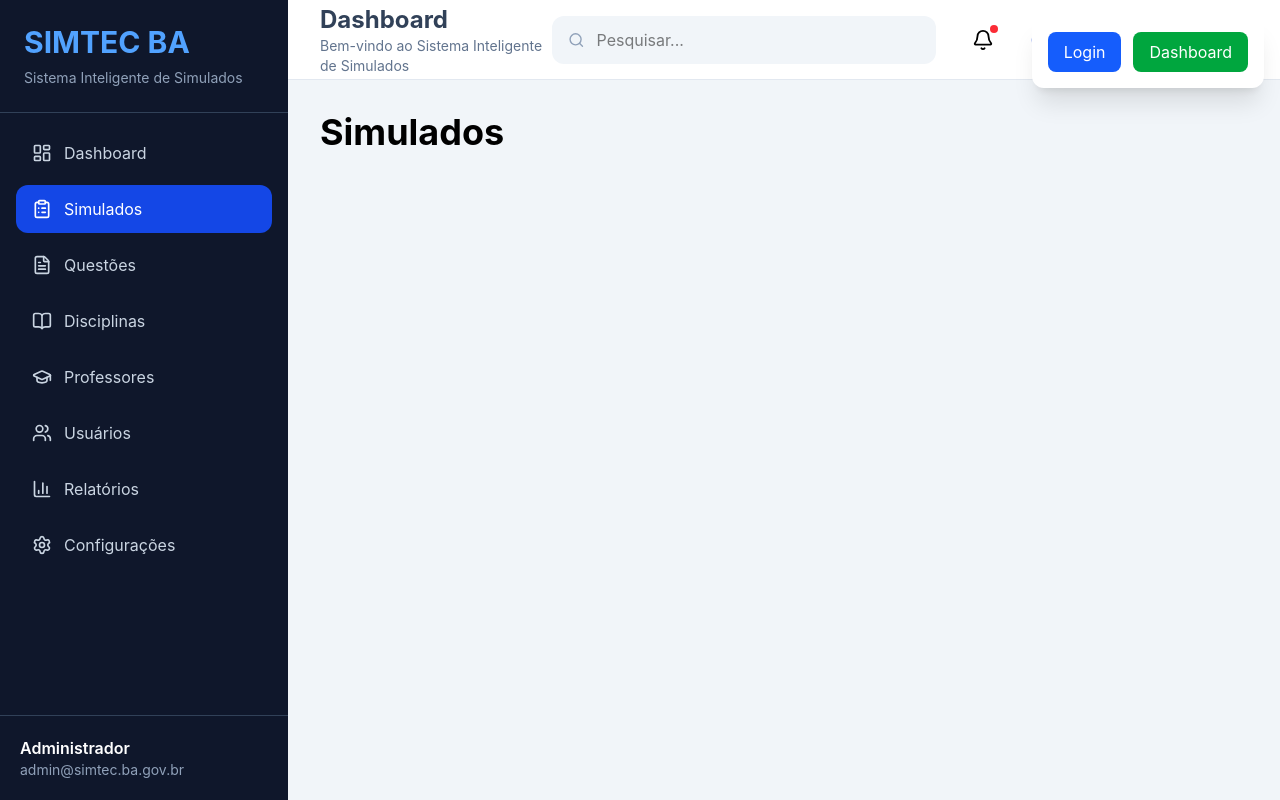
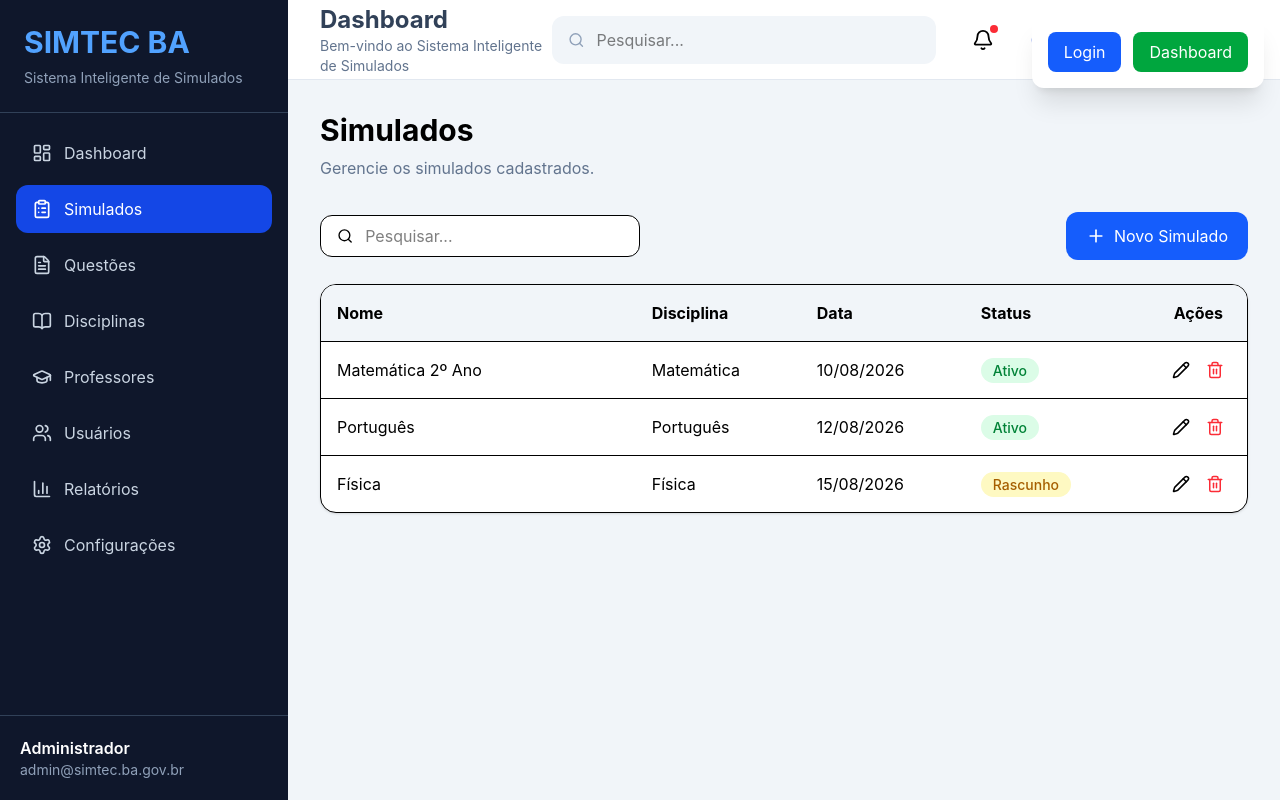
Before and after one commit to devsanclei/projeto-simtec-ba, a React (Vite) app: page /simulados in a window 1280 px wide. Built offline with nearby package versions, Linux system fonts and the light colour scheme; the HTML template or start-up script is replaced by a standard one.

Commit message:
feat(simulados): implementa tela inicial de gerenciamento de simulados

```diff
--- /dev/null
+++ b/src/components/simulados/SimuladosTable.jsx
@@ -0,0 +1,99 @@
+import { Pencil, Trash2 } from "lucide-react";
+import StatusBadge from "./StatusBadge";
+
+const simulados = [
+  {
+    id: 1,
+    nome: "Matemática 2º Ano",
+    disciplina: "Matemática",
+    data: "10/08/2026",
+    status: "Ativo",
+  },
+  {
+    id: 2,
+    nome: "Português",
+    disciplina: "Português",
+    data: "12/08/2026",
+    status: "Ativo",
+  },
+  {
+    id: 3,
+    nome: "Física",
+    disciplina: "Física",
+    data: "15/08/2026",
+    status: "Rascunho",
+  },
+];
+
+export default function SimuladosTable() {
+  return (
+    <div className="bg-white rounded-2xl shadow border overflow-hidden">
+
+      <table className="w-full">
+
+        <thead className="bg-slate-100">
+
+          <tr>
+
+            <th className="text-left p-4">Nome</th>
+            <th className="text-left">Disciplina</th>
+            <th className="text-left">Data</th>
+            <th className="text-left">Status</th>
+            <th className="text-center">Ações</th>
+
+          </tr>
+
+        </thead>
+
+        <tbody>
+
+          {simulados.map((simulado) => (
+
+            <tr key={simulado.id} className="border-t">
+
+              <td className="p-4">{simulado.nome}</td>
+
+              <td>{simulado.disciplina}</td>
+
+              <td>{simulado.data}</td>
+
+              <td>
+
+                <StatusBadge status={simulado.status} />
+
+              </td>
+
+              <td>
+
+                <div className="flex justify-center gap-4">
+
+                  <button>
+
+                    <Pencil size={18} />
+
+                  </button>
+
+                  <button>
+
+                    <Trash2
+                      size={18}
+                      className="text-red-500"
+                    />
+
+                  </button>
+
+                </div>
+
+              </td>
+
+            </tr>
+
+          ))}
+
+        </tbody>
+
+      </table>
+
+    </div>
+  );
+}
--- /dev/null
+++ b/src/components/simulados/StatusBadge.jsx
@@ -0,0 +1,16 @@
+export default function StatusBadge({ status }) {
+
+  const colors = {
+    Ativo: "bg-green-100 text-green-700",
+    Rascunho: "bg-yellow-100 text-yellow-700",
+    Encerrado: "bg-red-100 text-red-700",
+  };
+
+  return (
+    <span
+      className={`px-3 py-1 rounded-full text-sm font-medium ${colors[status]}`}
+    >
+      {status}
+    </span>
+  );
+}
--- /dev/null
+++ b/src/components/simulados/Toolbar.jsx
@@ -0,0 +1,29 @@
+import { Search, Plus } from "lucide-react";
+
+export default function Toolbar() {
+  return (
+    <div className="flex justify-between items-center mb-6">
+
+      <div className="flex items-center bg-white border rounded-xl px-4 py-2 w-80">
+
+        <Search size={18} />
+
+        <input
+          type="text"
+          placeholder="Pesquisar..."
+          className="ml-3 outline-none w-full"
+        />
+
+      </div>
+
+      <button className="flex items-center gap-2 bg-blue-600 hover:bg-blue-700 text-white px-5 py-3 rounded-xl">
+
+        <Plus size={20} />
+
+        Novo Simulado
+
+      </button>
+
+    </div>
+  );
+}
--- a/src/pages/Simulados.jsx
+++ b/src/pages/Simulados.jsx
@@ -1,11 +1,23 @@
 import MainLayout from "../components/layout/MainLayout";
+import Toolbar from "../components/simulados/Toolbar";
+import SimuladosTable from "../components/simulados/SimuladosTable";
 
 export default function Simulados() {
   return (
     <MainLayout>
-      <h1 className="text-4xl font-bold">
+
+      <h1 className="text-3xl font-bold mb-2">
         Simulados
       </h1>
+
+      <p className="text-slate-500 mb-8">
+        Gerencie os simulados cadastrados.
+      </p>
+
+      <Toolbar />
+
+      <SimuladosTable />
+
     </MainLayout>
   );
 }
```
